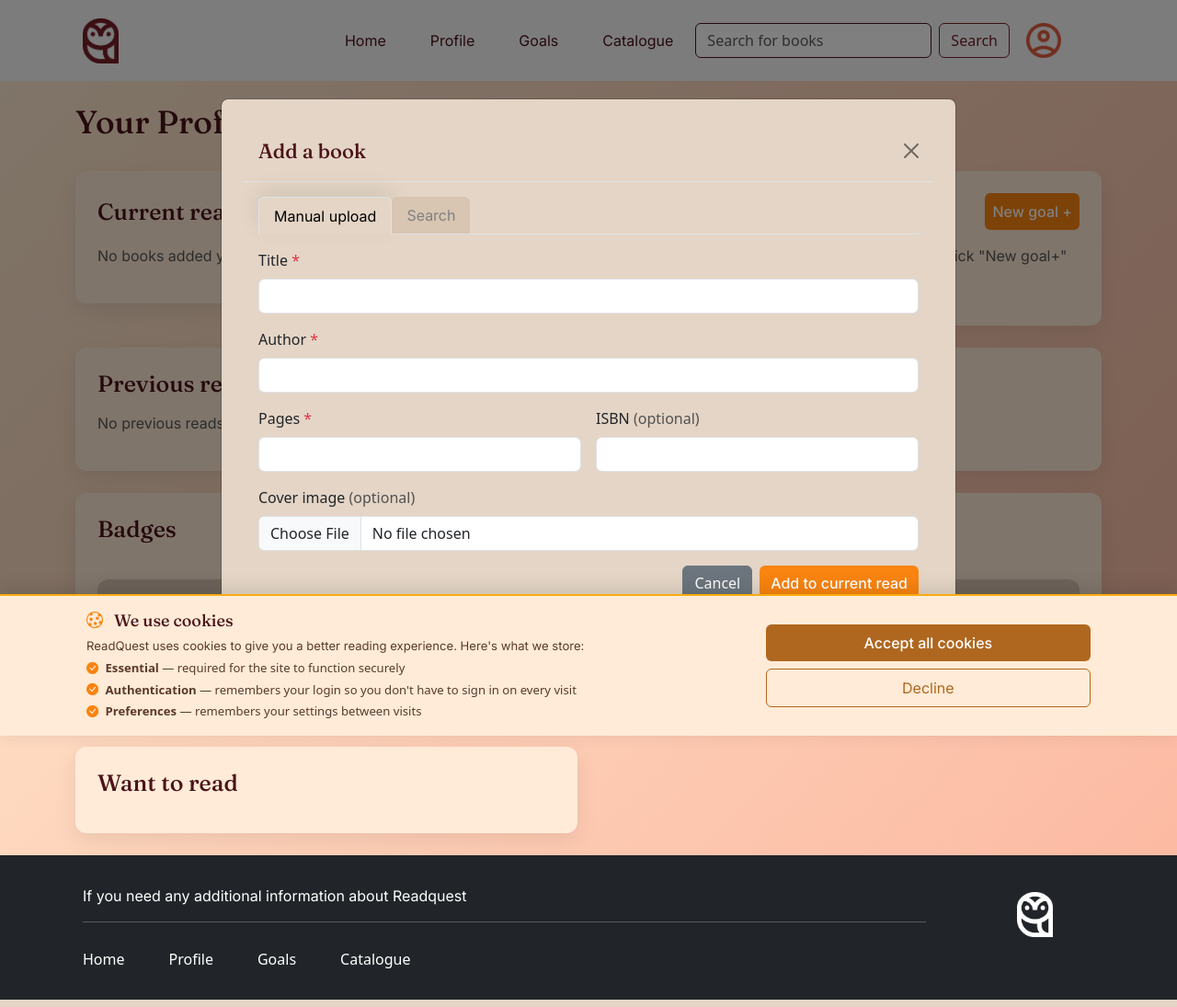
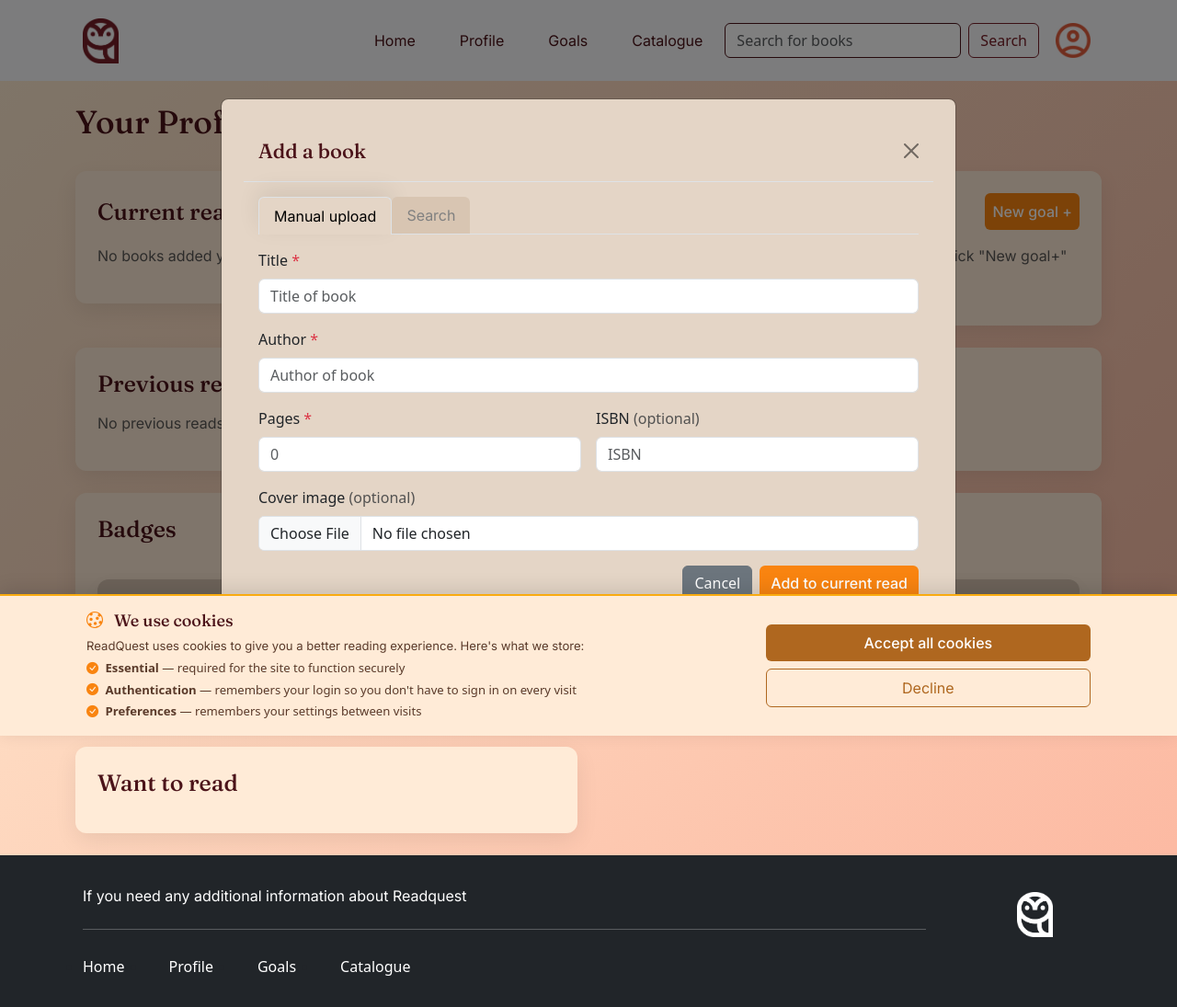
Before and after one commit to ScottVint/inttech_group_project, a Django app: page /readquest/profile/ in a window 1280 px wide, after a click on "Add new book+". Shown: the whole page at 92% size. Run offline with Django 5.2, Linux system fonts and the light colour scheme; the visitor is signed in with stand-in values (Sample User, id 1); data that the repository does not hold is empty.

Commit message:
chore: tidying up, adding some comments, fix accessability

```diff
--- a/static/CSS/style.css
+++ b/static/CSS/style.css
@@ -241,6 +241,15 @@ p {
 
 }
 
+footer p {
+    color:white;
+}
+
+footer hr{
+    color:white;
+
+}
+
 /* Front page */
 
 #front_image {
--- a/templates/readquest/add_book_modal.html
+++ b/templates/readquest/add_book_modal.html
@@ -1,18 +1,23 @@
 <!-- Add Book Modal -->
-<div class="modal fade" id="addBookModal" tabindex="-1" aria-labelledby="addBookModalLabel" aria-hidden="true">
+<section class="modal fade" id="addBookModal" tabindex="-1" aria-labelledby="addBookModalLabel" aria-hidden="true">
     <div class="modal-dialog modal-dialog-centered modal-lg ">
         <div class="modal-content book_modal_card p-4">
+
+            <!-- Title of add modal -->
             <div class="modal-header">
                 <h3 class="modal-title" id="addBookModalLabel">Add a book</h3>
                 <button type="button" class="btn-close" data-bs-dismiss="modal" aria-label="Close"></button>
             </div>
+
+
+            <!-- modal body -->
             <div class="modal-body">
 
                 <!-- Tabs -->
                 <ul class="nav nav-tabs mb-3" id="addBookTabs" role="tablist">
                     <li class="nav-item" role="presentation">
-                        <button class="nav-link active" id="manual-tab" data-bs-toggle="tab"
-                            data-bs-target="#manualTab" type="button" role="tab">
+                        <button class="nav-link active" id="manual-tab" data-bs-toggle="tab" data-bs-target="#manualTab"
+                            type="button" role="tab">
                             Manual upload
                         </button>
                     </li>
@@ -23,6 +28,7 @@
                         </button>
                     </li>
                 </ul>
+
 
                 <div class="tab-content" id="addBookTabsContent">
 
@@ -36,22 +42,26 @@
                             <div class="row g-3">
                                 <div class="col-12">
                                     <label class="form-label">Title <span class="text-danger">*</span></label>
-                                    <input type="text" class="form-control" name="title" required maxlength="128">
+                                    <input type="text" class="form-control" name="title" required maxlength="128"
+                                        placeholder="Title of book">
                                 </div>
                                 <div class="col-12">
                                     <label class="form-label">Author <span class="text-danger">*</span></label>
-                                    <input type="text" class="form-control" name="author" required maxlength="128">
+                                    <input type="text" class="form-control" name="author" required maxlength="128"
+                                        placeholder="Author of book">
                                 </div>
                                 <div class="col-6">
                                     <label class="form-label">Pages <span class="text-danger">*</span></label>
-                                    <input type="number" class="form-control" name="pages" required min="1">
+                                    <input type="number" class="form-control" name="pages" required min="1"
+                                        placeholder="0">
                                 </div>
                                 <div class="col-6">
                                     <label class="form-label">ISBN <span class="text-muted">(optional)</span></label>
-                                    <input type="number" class="form-control" name="isbn">
+                                    <input type="number" class="form-control" name="isbn" placeholder="ISBN">
                                 </div>
                                 <div class="col-12">
-                                    <label class="form-label">Cover image <span class="text-muted">(optional)</span></label>
+                                    <label class="form-label">Cover image <span
+                                            class="text-muted">(optional)</span></label>
                                     <input type="file" class="form-control" name="cover_image" accept="image/*">
                                 </div>
                                 <input type="hidden" name="blurb" value="This is a user submitted book.">
@@ -68,46 +78,16 @@
                         <form action="{% url 'readquest:catalogue_book-search' %}" method="get">
                             <label for="modalBookSearch" class="form-label">Book title</label>
                             <input type="search" class="form-control mb-3" id="modalBookSearch" name="q"
-                                placeholder="e.g. Harry Potter">
+                                placeholder="Search for a book">
                             <div class="d-flex justify-content-end gap-2">
                                 <button type="button" class="btn btn-secondary" data-bs-dismiss="modal">Cancel</button>
                                 <button type="submit" class="button btn">Search</button>
                             </div>
                         </form>
-                        <div class="row g-3 mt-4">
-    {% for book in results %}
-
-    <div class="col-6">
-        <div class="dark_card p-3 d-flex align-items-center">
-            <div class="me-3 flex-shrink-0">
-                <img class="search_book_cover" src="{{ book.cover_image }}" alt="cover" onerror="this.style.visibility='hidden'">
-            </div>
-            <div class="d-flex flex-column">
-                <h4 class="mb-1">{{ book.title }}</h4>
-                <p class="mb-1">{{ book.author }}</p>
-                <p class="mb-3">{{ book.pages|default:'?' }} pages</p>
-                <form method="post" action="{% url 'readquest:add-to-reading' %}">
-                    {% csrf_token %}
-
-                    <input type="hidden" name="ol_key" value="{{ book.ol_key }}">
-                    <input type="hidden" name="title" value="{{ book.title }}">
-                    <input type="hidden" name="author" value="{{ book.author }}">
-                    <input type="hidden" name="pages" value="{{ book.pages }}">
-                    <input type="hidden" name="cover_url" value="{{ book.cover_image }}">
-                    <button class="btn button_two" type="submit">Add</button>
-                </form>
-            </div>
-        </div>
-    </div>
-
-    {% empty %}
-    {% if query %}<p>No results found.</p>{% endif %}
-    {% endfor %}
-</div>
                     </div>
 
                 </div>
             </div>
         </div>
     </div>
-</div>
+</section>
--- a/templates/readquest/add_goal.html
+++ b/templates/readquest/add_goal.html
@@ -1,5 +1,5 @@
 <!-- Add Goal -->
-<div class="modal fade" id="addGoalModal" tabindex="-1" aria-labelledby="addGoalModalLabel" aria-hidden="true">
+<section class="modal fade" id="addGoalModal" tabindex="-1" aria-labelledby="addGoalModalLabel" aria-hidden="true">
     <div class="modal-dialog modal-dialog-centered modal-lg ">
         <div class="modal-content book_modal_card p-4">
             <div class="modal-header">
@@ -20,11 +20,11 @@
                         <div class="row g-3">
                             <div class="col-12">
                                 <label class="form-label">Title of goal <span class="text-danger">*</span></label>
-                                <input type="text" class="form-control" name="title_goal" required maxlength="128">
+                                <input type="text" class="form-control" name="title_goal" required maxlength="128" placeholder="Title of goal">
                             </div>
                             <div class="col-6">
                                 <label class="form-label">Amount of books <span class="text-danger">*</span></label>
-                                <input type="number" class="form-control" name="books" required min="1">
+                                <input type="number" class="form-control" name="books" required min="1" placeholder="0">
                             </div>
                             <input type="hidden" name="blurb" value="This is a user has submitted a new goal.">
                         </div>
@@ -40,4 +40,4 @@
         </div>
 
     </div>
-</div>
+</section>
--- a/templates/readquest/base_authenticate.html
+++ b/templates/readquest/base_authenticate.html
@@ -5,14 +5,14 @@
 <html lang="en">
 
 <head>
-{% include 'readquest/head.html' %}
-{% include 'readquest/scripts.html' %}
+    {% include 'readquest/head.html' %}
+    {% include 'readquest/scripts.html' %}
 
-<title>ReadQuest -
+    <title>ReadQuest -
         {% block title_block %}
 
         {% endblock %}
-</title>
+    </title>
 </head>
 
 
@@ -20,12 +20,15 @@
 
     <header>
 
+        <!-- To make the avbar background full width -->
         <nav class="navbar navbar-expand-lg navbar-light bg-light">
+            <!-- To make the navbar content stay in the middle -->
             <div class="container">
 
                 <a href="{% url 'readquest:home' %}"> <img src="{% static 'images/logo.jpg' %}" alt="ReadQuest Logo"
                         id="logo_auth_page" class="navbar-brand p-2"></a>
 
+                <!-- Mobile menu -->
                 <button class="navbar-toggler" type="button" data-bs-toggle="collapse"
                     data-bs-target="#navbarNavAltMarkup">
                     <span class="navbar-toggler-icon"></span>
@@ -50,29 +53,23 @@
                     <div id="search_nav">
                         <form class="d-flex align-items-center me-2"
                             action="{% url 'readquest:catalogue_book-search' %}" method="get">
-                            <input class="form-control me-2" id="search" type="search" name="q" placeholder="Search for books"
-                                aria-label="Search">
+                            <input class="form-control me-2" id="search" type="search" name="q"
+                                placeholder="Search for books" aria-label="Search">
                             <button class="btn btn-outline-success" type="submit" id="search_btn">Search</button>
                         </form>
                     </div>
 
 
-
+                    <!-- Dropdown on profie picture , using bootstrap toggles-->
                     <div class="dropdown">
                         <img src="{% static 'images/profile.png' %}" alt="Profile icon" id="profile_img"
-                            onclick="toggleDropdown()" class="btn btn-dropdown dropdown-toggle" data-bs-toggle="dropdown" aria-expanded="false">
+                            onclick="toggleDropdown()" class="btn btn-dropdown dropdown-toggle"
+                            data-bs-toggle="dropdown" aria-expanded="false">
                         <div id="myDropdown" class="dropdown-menu dropdown-menu-end">
                             <li><a href="{% url 'readquest:profile' %}" class="dropDownItem">Profile</a></li>
                             <li><a href="{% url 'readquest:logout' %}" class="dropDownItem">Logout</a></li>
                         </div>
                     </div>
-
-
-                    <ul>
-
-
-
-                    </ul>
                 </div>
             </div>
         </nav>
@@ -86,14 +83,19 @@
     </div>
 
 
+    <!-- Footer -->
+     <!-- To make footer background full width -->
     <footer class="bg-dark p-4 mt-auto footer-expand-lg">
+
+        <!-- to make footer content stay in the middle -->
         <div class="container">
             <div class="d-flex col-12 p-2 justify-content-between">
                 <div class="col-10">
                     <div>
-                        <p style="color: white;"> If you need any additional information about Readquest</p>
-                        <hr style="color:white; margin: 0; padding: 0;">>
+                        <p> If you need any additional information about Readquest</p>
+                        <hr class="my-4">
                     </div>
+
                     <div>
                         <ul class="d-flex footer-list float-start">
                             <li class="footer-item pe-4 pt-1"><a id="nav-home" href="{% url 'readquest:home' %}"
@@ -120,4 +122,5 @@
 
     {% include 'readquest/cookie_banner.html' %}
 </body>
+
 </html>
--- a/templates/readquest/cookie_banner.html
+++ b/templates/readquest/cookie_banner.html
@@ -1,5 +1,5 @@
 <!-- Cookie Consent Banner -->
-<div id="cookie-banner" class="position-fixed bottom-0 start-0 end-0">
+<section id="cookie-banner" class="position-fixed bottom-0 start-0 end-0">
     <div class="container py-3 px-4">
         <div class="row align-items-center g-3">
 
@@ -35,4 +35,4 @@
 
         </div>
     </div>
-</div>
+</section>
--- a/templates/readquest/profile.html
+++ b/templates/readquest/profile.html
@@ -12,10 +12,11 @@ Profile
 
 
 <div class="container p-0">
+    <!-- Top Row -->
     <div class="row mt-2 p-0 g-4">
 
         <!-- Current Read -->
-        <div class="col-12 col-md-8">
+        <section class="col-12 col-md-8">
             <div class="p-4 base_cards">
 
                 <div class="d-flex justify-content-between align-items-center mb-3">
@@ -34,9 +35,11 @@ Profile
 
                     <div class="book_cover_profile me-3 overflow-hidden">
                         {% if book.cover_url %}
-                        <img src="{{ book.cover_url }}" fetchpriority="high" alt="{{ book.title }} cover" loading="lazy" class="book_cover_img">
+                        <img src="{{ book.cover_url }}" fetchpriority="high" alt="Book cover for {{ book.title }}"
+                            loading="lazy" class="book_cover_img">
                         {% elif book.cover_image %}
-                        <img src="{{ book.cover_image.url }}" fetchpriority="high" alt="{{ book.title }} cover" loading="lazy" class="book_cover_img">
+                        <img src="{{ book.cover_image.url }}" fetchpriority="high" alt="Book cover for {{ book.title }}"
+                            loading="lazy" class="book_cover_img">
                         {% endif %}
                     </div>
 
@@ -73,10 +76,10 @@ Profile
                 <p class="text-muted">No books added yet. Click "Add new book +" to get started.</p>
                 {% endfor %}
             </div>
-        </div>
+        </section>
 
         <!-- Current Goal -->
-        <div class="col-12 col-md-4">
+        <section class="col-12 col-md-4">
             <div class="p-4 base_cards">
 
                 <div class="d-flex justify-content-between align-items-center mb-3">
@@ -108,12 +111,13 @@ Profile
                     {% endfor %}
                 </div>
             </div>
-        </div>
-
+        </section>
     </div>
 
+    </section>
+
     <!-- Previous reads -->
-    <div class="col-12 col-md-12 mt-4">
+    <section class="col-12 col-md-12 mt-4">
         <div class="p-4 base_cards">
             <div class="d-flex justify-content-between align-items-center mb-3">
                 <h2 class="mb-0">Previous reads</h2>
@@ -139,11 +143,11 @@ Profile
                 {% endfor %}
             </div>
         </div>
-    </div>
+    </section>
 
     <!-- Badges -->
 
-    <div class="mt-4 p-4 base_cards">
+    <section class="mt-4 p-4 base_cards">
         <h2 class="mb-3">Badges</h2>
         <div class="row g-3 mt-4">
 
@@ -176,10 +180,10 @@ Profile
                 </div>
             </div>
         </div>
-    </div>
+    </section>
 
     <!-- Want to read -->
-    <div class="row mt-4 g-4">
+    <section class="row mt-4 g-4">
         <div class="col-12 col-md-6">
             <div class="p-4 base_cards">
 
@@ -191,7 +195,7 @@ Profile
         </div>
 
 
-    </div>
+    </section>
 </div>
 
 
--- a/templates/readquest/register.html
+++ b/templates/readquest/register.html
@@ -10,7 +10,7 @@ Join ReadQuest
 
 <div class="container">
     <div class="row justify-content-center">
-        <div class="col-md-8 col-lg-5">
+        <section class="col-md-8 col-lg-5">
             <div class="card card-custom p-4 p-md-5">
                 <div class="card-body p-0">
 
@@ -64,7 +64,7 @@ Join ReadQuest
 
                         <div class="mt-4 text-center">
                             <small class="text-muted">Already have an account? <a href="{% url 'readquest:index' %}"
-                                    style="color: #F98410; font-weight: 500;" class="text-decoration-none">Log in
+                                     class="text-decoration-none link">Log in
                                     here</a></small>
                         </div>
                     </form>
@@ -77,7 +77,7 @@ Join ReadQuest
                     window.location.href = "{% url 'readquest:index' %}";
                 });
             </script>
-        </div>
+        </section>
     </div>
 </div>
 
--- a/templates/readquest/update_progress_modal.html
+++ b/templates/readquest/update_progress_modal.html
@@ -1,5 +1,5 @@
 <!-- Update Progress -->
-<div class="modal fade" id="updateProgress{{book.id}}" tabindex="-1" aria-labelledby="updateProgress"
+<section class="modal fade" id="updateProgress{{book.id}}" tabindex="-1" aria-labelledby="updateProgress"
     aria-hidden="true">
     <div class="modal-dialog modal-dialog-centered modal-lg ">
         <div class="modal-content book_modal_card p-4">
@@ -7,9 +7,9 @@
                 <h3 class="modal-title" id="updateProgress">Update Progress</h3>
                 <button type="button" class="btn-close" data-bs-dismiss="modal" aria-label="Close"></button>
             </div>
-            <div class="modal-body">
 
 
+            <div class="modal-body">
                 <div class="tab-pane fade show active" id="manualTab" role="tabpanel">
                     <form action="{% url 'readquest:update-progress' book.id %}" method="post"
                         enctype="multipart/form-data">
@@ -56,4 +56,4 @@
         </div>
 
     </div>
-</div>
+</section>
```
Also changed, not shown: templates/readquest/catalogue_book-search.html (+10 -6 lines), templates/readquest/goals.html (+8 -16 lines), templates/readquest/home.html (+16 -17 lines), templates/readquest/index.html (+13 -9 lines).
